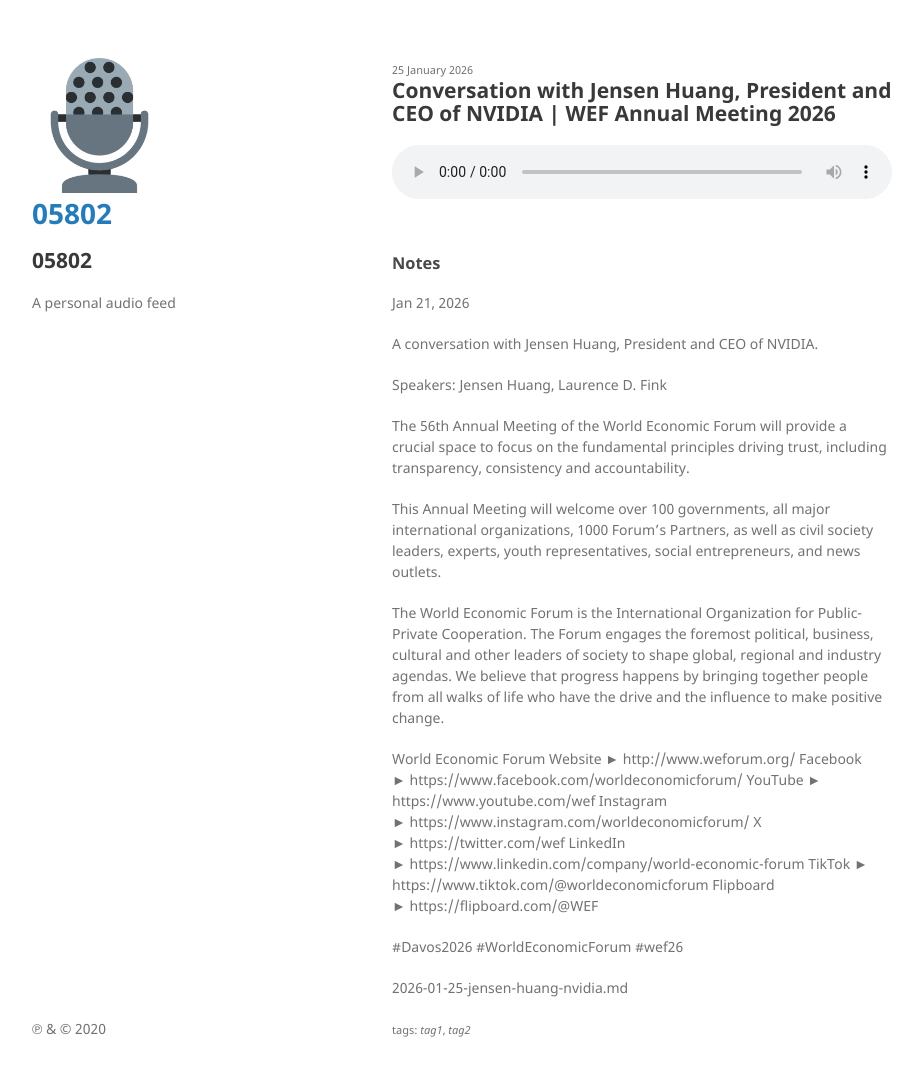
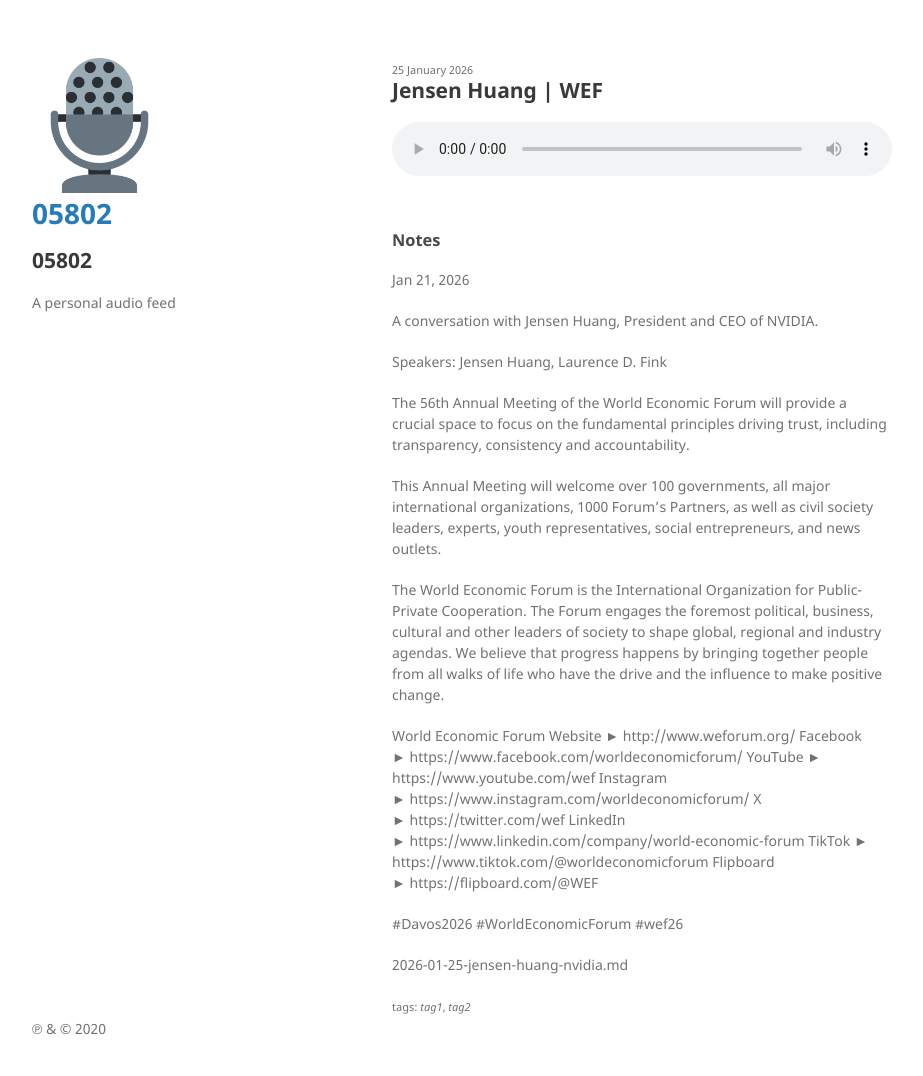
Before and after one commit to 05802/rss_audio, a Jekyll site: the page built from _posts/2026-01-25-jensen-huang-nvidia.md, in a window 1280 px wide and 1089 px high. Shown: the top 1076 px of the window, without its empty margins (178-1101 px from the left). Built offline with Jekyll 4.4.1, drawn with Linux system fonts in a browser that asks for light colours.

Commit message:
Shorten title for Jensen Huang WEF post

```diff
--- a/_posts/2026-01-25-jensen-huang-nvidia.md
+++ b/_posts/2026-01-25-jensen-huang-nvidia.md
@@ -1,5 +1,5 @@
 ---
-title: "Conversation with Jensen Huang, President and CEO of NVIDIA | WEF Annual Meeting 2026"
+title: "Jensen Huang | WEF"
 date: 2026-01-25 04:02:44 +0000
 keywords:
 - tag1
```
